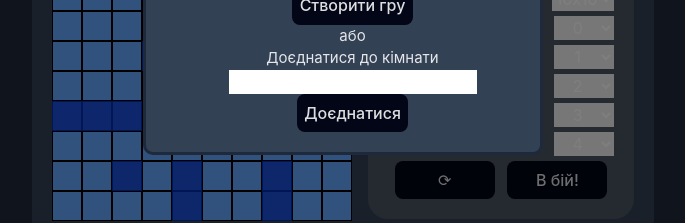
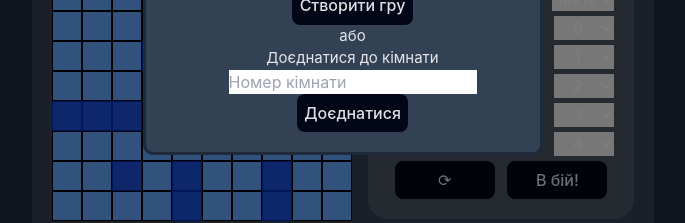
Before and after one commit to shrewman/battleship, a React (Vite) app in the folder client/: page / in a window 1280 px wide. Both pictures are taken after a click on the button "В бій!". Shown: the part 341-564 px from the top of the page, without its empty margins (297-982 px from the left). Built offline with nearby package versions, Linux system fonts and the light colour scheme.

Commit message:
roomCode could be null

```diff
--- a/client/src/components/Menu/ModalRoom.tsx
+++ b/client/src/components/Menu/ModalRoom.tsx
@@ -37,7 +37,7 @@ const ModalRoom: React.FC<ModalRoomProps> = ({ onClose, handleCreateRoom }) => {
                                 setRoomCode(parseInt(inputValue));
                             }
                         }}
-                        value={roomCode ?? 0}
+                        value={roomCode ?? ""}
                         className="w-2/3 text-center text-black"
                         id="input-room"
                         type="text"
```
